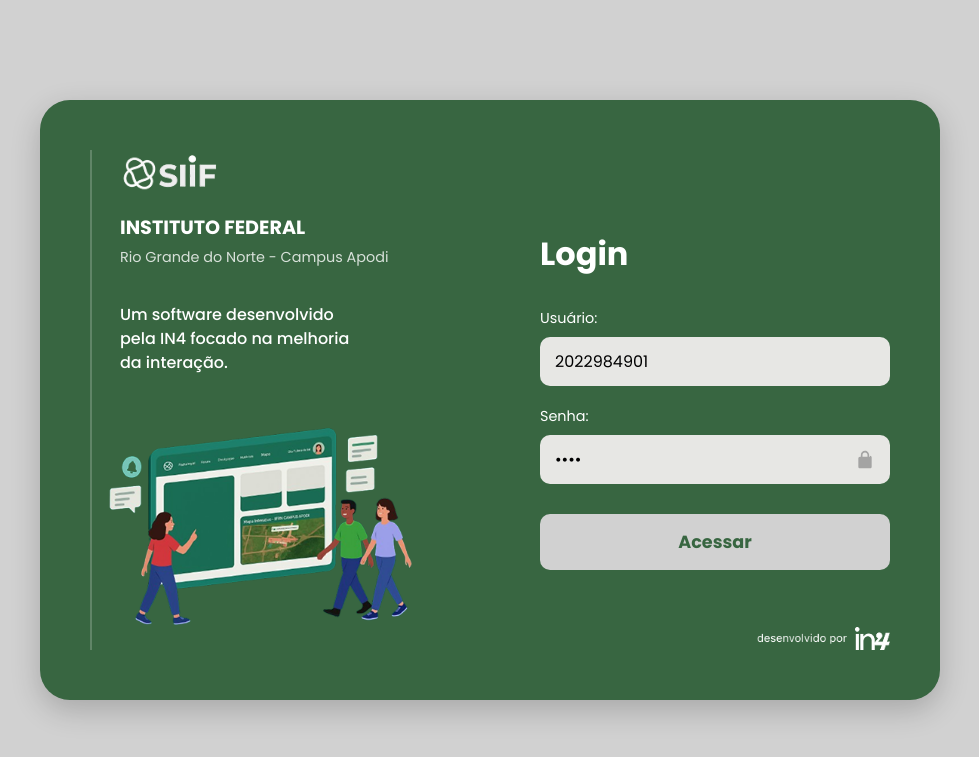
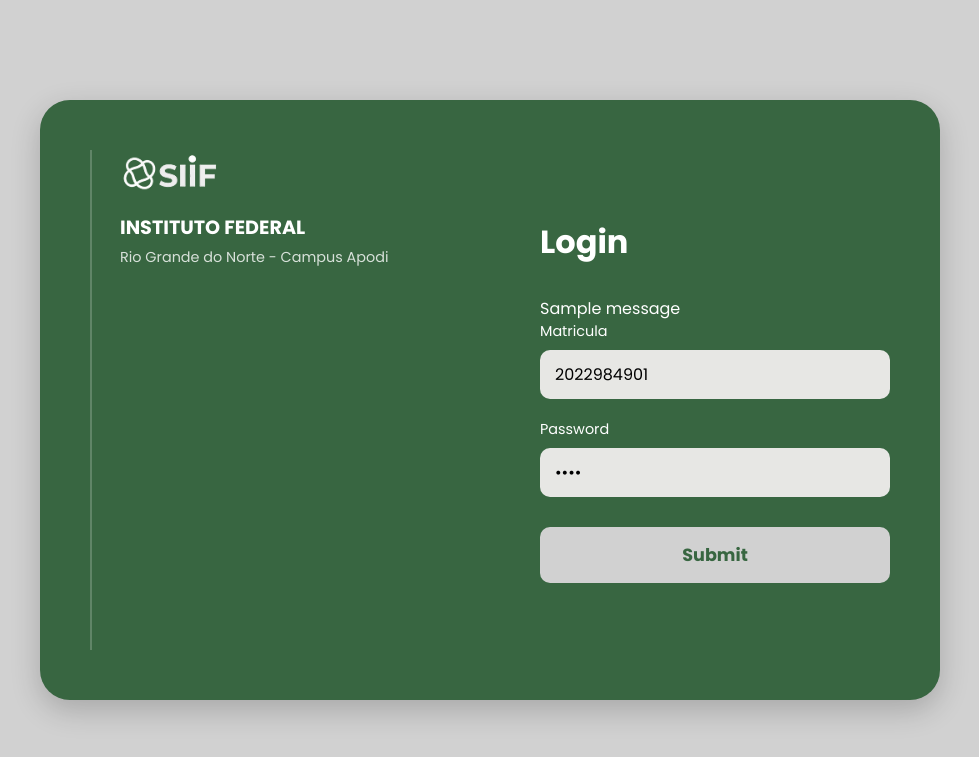
Before and after one commit to JuanFranthesco/plataforma-SIIF, a Flask app: template app/templates/tela_login.html in a window 1280 px wide. Shown: the top 757 px of the page, without its empty margins (150-1129 px from the left). Run offline with Flask 3, Linux system fonts and the light colour scheme; the template is opened without the code that fills it, so the values that code supplies are empty, except form fields; tables that the repository leaves empty hold one stand-in row (values such as "Sample post"); one stand-in notice (Sample message) is shown; form fields are guessed from the names that the template uses.

Commit message:
Refactor tela_login.html to use Flask url_for

```diff
--- a/app/templates/tela_login.html
+++ b/app/templates/tela_login.html
@@ -1,59 +1,65 @@
 <!DOCTYPE html>
 <html lang="pt-BR">
-
 <head>
     <meta charset="UTF-8">
     <meta name="viewport" content="width=device-width, initial-scale=1.0">
     <title>Login - SIIF</title>
 
-    <link rel="stylesheet" href="style.css">
+    <link rel="stylesheet" href="{{ url_for('static', filename='css/style.css') }}">
 
     <link rel="preconnect" href="https://fonts.googleapis.com">
     <link rel="preconnect" href="https://fonts.gstatic.com" crossorigin>
     <link href="https://fonts.googleapis.com/css2?family=Poppins:wght@400;500;700&display=swap" rel="stylesheet">
 </head>
-
 <body class="login-page">
 
     <main class="login-container">
         <section class="info-panel">
             <div class="logo">
-                <img src="img/siif-logo.png" alt="Logo do SIIF" class="logo-image">
+                <img src="{{ url_for('static', filename='img/siif-logo.png') }}" alt="Logo do SIIF" class="logo-image">
                 <h1>INSTITUTO FEDERAL</h1>
                 <p>Rio Grande do Norte - Campus Apodi</p>
             </div>
-            <div class="description">
-                <p>Um software desenvolvido pela IN4 focado na melhoria da interação.</p>
-            </div>
-            <div class="illustration">
-                <img src="img/ilustracao.png" alt="Ilustração de pessoas interagindo com a plataforma SIIF.">
-            </div>
-        </section>
+            </section>
 
         <section class="login-panel">
             <h2>Login</h2>
-            <form>
+
+            {% with messages = get_flashed_messages(with_categories=true) %}
+                {% if messages %}
+                    {% for category, message in messages %}
+                        <div class="alert-{{ category }}">{{ message }}</div>
+                    {% endfor %}
+                {% endif %}
+            {% endwith %}
+
+            <form method="POST" action="">
+
+                {{ form.hidden_tag() }}
+
                 <div class="input-group">
-                    <label for="usuario">Usuário:</label>
-                    <input type="text" id="usuario" name="usuario" value="2022984901" required>
+                    {{ form.matricula.label(for="matricula") }}
+
+                    {{ form.matricula(id="matricula", value="2022984901", required=True) }}
                 </div>
+
                 <div class="input-group">
-                    <label for="senha">Senha:</label>
+                    {{ form.password.label(for="password") }}
+
                     <div class="password-wrapper">
-                        <input type="password" id="senha" name="senha" value="1234" required>
-                        <svg class="password-icon-svg" xmlns="http://www.w3.org/2000/svg" viewBox="0 0 24 24">
-                            <path d="M12 17c1.1 0 2-.9 2-2s-.9-2-2-2-2 .9-2 2 .9 2 2 2zm6-9h-1V6c0-2.76-2.24-5-5-5S7 3.24 7 6v2H6c-1.1 0-2 .9-2 2v10c0 1.1.9 2 2 2h12c1.1 0 2-.9 2-2V9c0-1.1-.9-2-2-2zM9 6c0-1.66 1.34-3 3-3s3 1.34 3 3v2H9V6z"/>
+                        {{ form.password(id="password", value="1234", required=True) }}
+
+                        <svg class="password-icon-svg" ...>
                         </svg>
                     </div>
                 </div>
-                <button type="submit" class="login-button">Acessar</button>
+
+                {{ form.submit(class="login-button") }}
             </form>
+
             <div class="developer-credit">
-                <img src="img/credito-texto.png" alt="Desenvolvido por" class="credit-text-image">
-                <img src="img/credito-logo-in4.png" alt="Logo IN4" class="credit-logo-image">
-            </div>
+                </div>
         </section>
     </main>
 </body>
-
 </html>
```
